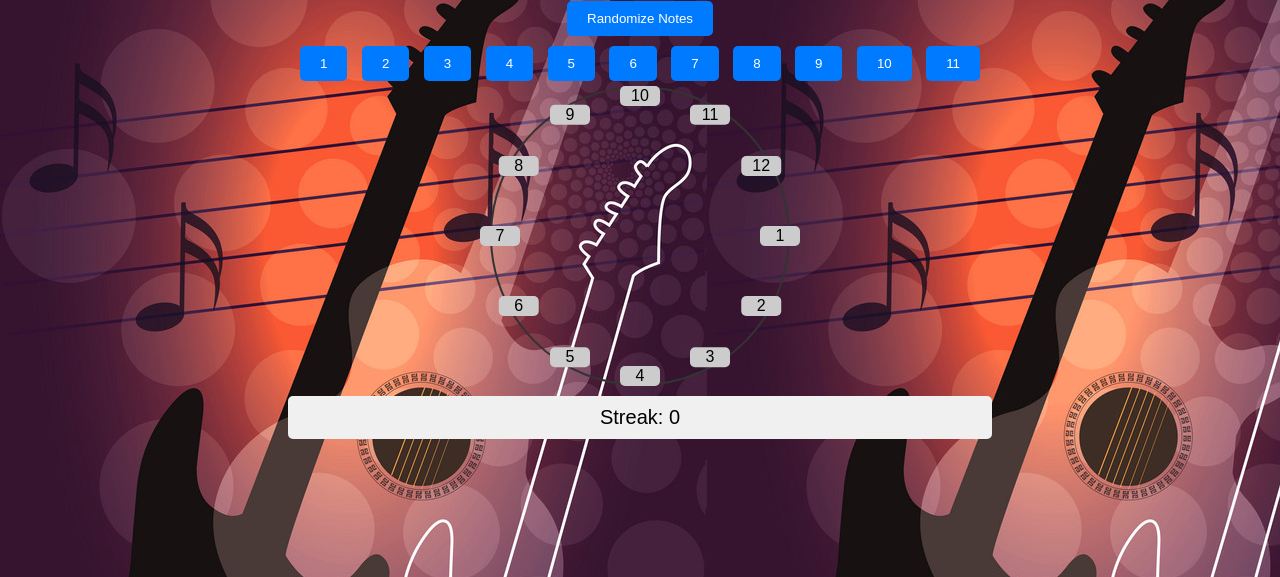
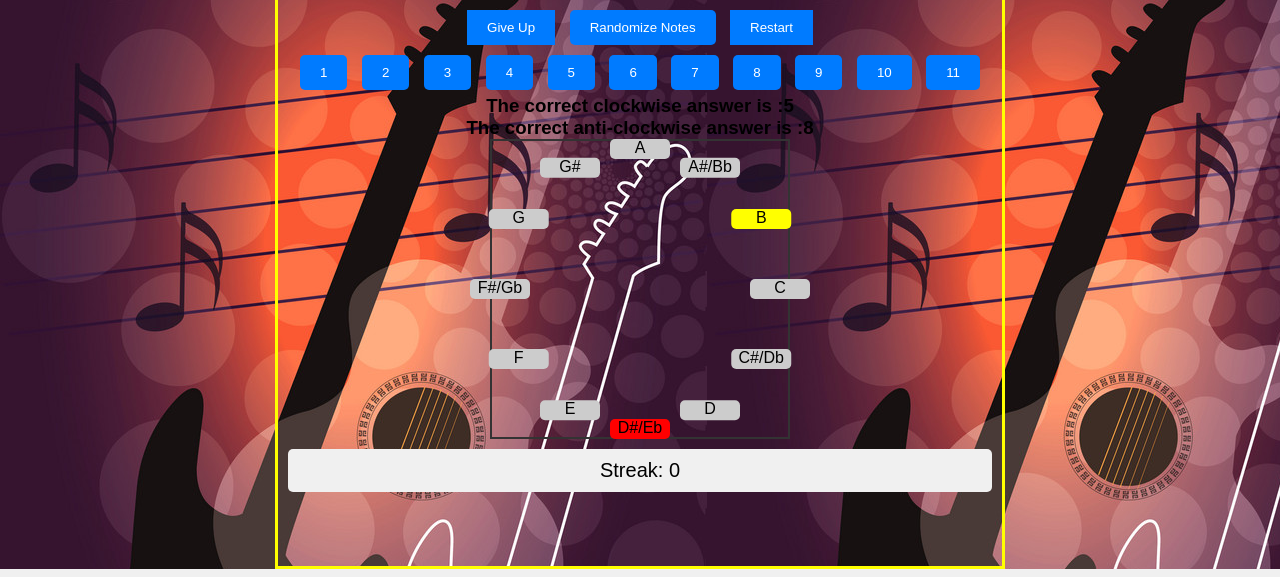
Before and after one commit to Mnqanqeni/semitone-difference, a website with bundled scripts: page index.html in a window 1280 px wide. Shown: the part 257-834 px from the top of the page. Built offline with nearby package versions, Linux system fonts and the light colour scheme.

Commit message:
added counter

```diff
--- a/bundle.js
+++ b/bundle.js
@@ -77,16 +77,41 @@ function delayCode() {
     setTimeout(function() {
         switchMessageOff();
         showStreakMessage();
-    }, 3000);
+    }, 500);
 }
 
+[noteOne,noteTwo]=buddy.getCurrentNotes();
+console.log(noteOne,noteTwo)
+console.log(document.querySelector(`#a${JamBuddy.musicalElements[noteOne]}`));
+document.querySelector(`#a${JamBuddy.musicalElements[noteOne]}`).style.backgroundColor="red";
+console.log(document.querySelector(`#a${JamBuddy.musicalElements[noteTwo]}`));
+document.querySelector(`#a${JamBuddy.musicalElements[noteTwo]}`).style.backgroundColor="Yellow";
+let one=JamBuddy.musicalElements[noteOne];
+let two=JamBuddy.musicalElements[noteTwo];
 
+if (one < two) {
+    doCount(one, two, document.querySelector("#clockwise-answer"), true);
+    doCount(one, two, document.querySelector("#anti-clockwise-answer"), false);
+} else {
+    doCount(one, two, document.querySelector("#clockwise-answer"), false);
+    doCount(one, two, document.querySelector("#anti-clockwise-answer"), true);
+}
 
-let startSemitone = 1;
-let endSemitone = 10;
-
-
-let noteNames = ["A", "A#/Bb", "B", "C", "C#/Db", "D", "D#/Eb", "E", "F", "F#/Gb", "G","G#"];
+function doCount(num1, num2, id, clockwise) {
+    let count = 1;
+    id.innerText = count;
+    while (num1 !== num2) {
+        id.innerText = count;
+        console.log(count);
+        if (clockwise) {
+            num1 = (num1 + 1) % 11;
+        } else {
+            num1 = (num1 - 1) % 11;
+        }
+        count++;
+    }
+    id.innerText = count;
+}
 
 },{"./src/jam_buddy":4}],2:[function(require,module,exports){
 const {
@@ -159,21 +184,21 @@ const errorMessages = {
 };
 
 const musicalElementsNotesObject = {
-  A: 0,
+  "A": 0,
   "A#": 1,
-  Bb: 1,
-  B: 2,
-  C: 3,
+  "Bb": 1,
+  "B": 2,
+  "C": 3,
   "C#": 4,
-  Db: 4,
-  D: 5,
+  "Db": 4,
+  "D": 5,
   "D#": 6,
-  Eb: 6,
-  E: 7,
-  F: 8,
+  "Eb": 6,
+  "E": 7,
+  "F": 8,
   "F#": 9,
-  Gb: 9,
-  G: 10,
+  "Gb": 9,
+  "G": 10,
   "G#": 11,
 };
 
--- a/index.html
+++ b/index.html
@@ -13,12 +13,16 @@
 <body>
     <div id="container">
         <h1>Semitones</h1>
-        <p>How many sem-tones between the following two notes</p>
+        <p class="mg-top">How many sem-tones between the following two notes</p>
         <div id="notes-display">
             <p>First Note: <span id="first-note"></span></p>
             <p>Second Note: <span id="second-note"></span></p>
         </div>
+        <div>
+        <button id="give-up-btn">Give Up</button>
         <button id="randomize-btn">Randomize Notes</button>
+        <button id="restart-btn">Restart</button>
+        </div>
         <div id="distance-btn">
             <button id="distance-btn1" class="distance-btn">1</button>
             <button id="distance-btn2" class="distance-btn">2</button>
@@ -32,19 +36,23 @@
             <button id="distance-btn10" class="distance-btn">10</button>
             <button id="distance-btn11" class="distance-btn">11</button>
         </div>
+        <div>
+            <h3>The correct clockwise answer is :<span id="clockwise-answer"></span></h3>
+            <h3>The correct anti-clockwise answer is :<span id="anti-clockwise-answer"></span></h3>
+        </div>
         <div class="container">
-            <div class="box" style="transform: rotate(0deg) translate(140px) rotate(0deg);">1</div>
-            <div class="box" style="transform: rotate(30deg) translate(140px) rotate(-30deg);">2</div>
-            <div class="box" style="transform: rotate(60deg) translate(140px) rotate(-60deg);">3</div>
-            <div class="box" style="transform: rotate(90deg) translate(140px) rotate(-90deg);">4</div>
-            <div class="box" style="transform: rotate(120deg) translate(140px) rotate(-120deg);">5</div>
-            <div class="box" style="transform: rotate(150deg) translate(140px) rotate(-150deg);">6</div>
-            <div class="box" style="transform: rotate(180deg) translate(140px) rotate(-180deg);">7</div>
-            <div class="box" style="transform: rotate(210deg) translate(140px) rotate(-210deg);">8</div>
-            <div class="box" style="transform: rotate(240deg) translate(140px) rotate(-240deg);">9</div>
-            <div class="box" style="transform: rotate(270deg) translate(140px) rotate(-270deg);">10</div>
-            <div class="box" style="transform: rotate(300deg) translate(140px) rotate(-300deg);">11</div>
-            <div class="box" style="transform: rotate(330deg) translate(140px) rotate(-330deg);">12</div>
+            <div class="box" style="transform: rotate(0deg) translate(140px) rotate(0deg);" id="a3"><span>C</span></div>
+            <div class="box" style="transform: rotate(30deg) translate(140px) rotate(-30deg);" id="a4"><span>C#/Db</span></div>
+            <div class="box" style="transform: rotate(60deg) translate(140px) rotate(-60deg);" id="a5"><span>D</span></div>
+            <div class="box" style="transform: rotate(90deg) translate(140px) rotate(-90deg);" id="a6"><span>D#/Eb</span></div>
+            <div class="box" style="transform: rotate(120deg) translate(140px) rotate(-120deg);" id="a7"><span>E</span></div>
+            <div class="box" style="transform: rotate(150deg) translate(140px) rotate(-150deg);" id="a8"><span>F</span></div>
+            <div class="box" style="transform: rotate(180deg) translate(140px) rotate(-180deg);" id="a9"><span>F#/Gb</span></div>
+            <div class="box" style="transform: rotate(210deg) translate(140px) rotate(-210deg);"id="a10"><span>G</span></div>
+            <div class="box" style="transform: rotate(240deg) translate(140px) rotate(-240deg);" id="a11"><span>G#</span></div>
+            <div class="box" style="transform: rotate(270deg) translate(140px) rotate(-270deg);" id="a0"><span>A</span></div>
+            <div class="box" style="transform: rotate(300deg) translate(140px) rotate(-300deg);" id="a1"><span>A#/Bb</span></div>
+            <div class="box" style="transform: rotate(330deg) translate(140px) rotate(-330deg);" id="a2"><span>B</span></div>
         </div>
 
 
--- a/styles.css
+++ b/styles.css
@@ -31,9 +31,10 @@ body {
 }
 
 #container {
-    max-width: 100%;
-    margin: 50px auto;
-    padding: 10%;
+    /* max-width: 100%; */
+    margin: 0px auto;
+    padding: 5% 0;
+    border: solid yellow;
 }
 
 .distance-btn {
@@ -54,10 +55,16 @@ p {
     font-size: 30px;
 }
 
+p span{
+    background-color:  #fff;
+}
 #notes-display {
     margin-bottom: 20px;
 }
 
+.mg-top{
+    margin-top: 5%;
+}
 button {
     background-color: #007bff;
     color: #fff;
@@ -94,21 +101,12 @@ button:hover {
     background-color: #f0f0f0;
 }
 
-
-body {
-    margin: 0;
-    height: 100vh;
-    display: flex;
-    justify-content: center;
-    align-items: center;
-    background-color: #f0f0f0;
-  }
-  .container {
+.container {
     position: relative;
     width: 300px;
     height: 300px;
     border: 2px solid #333;
-    border-radius: 50%;
+
     display: flex;
     justify-content: center;
     align-items: center;
@@ -116,10 +114,9 @@ body {
   }
   .box {
     position: absolute;
-    width: 40px;
+    width: 60px;
     height: 20px;
     background-color: #ccc;
-    display: flex;
     justify-content: center;
     align-items: center;
     border-radius: 5px;
```
Also changed, not shown: script.js (+31 -6 lines), src/helper_objects.js (+11 -11 lines).
